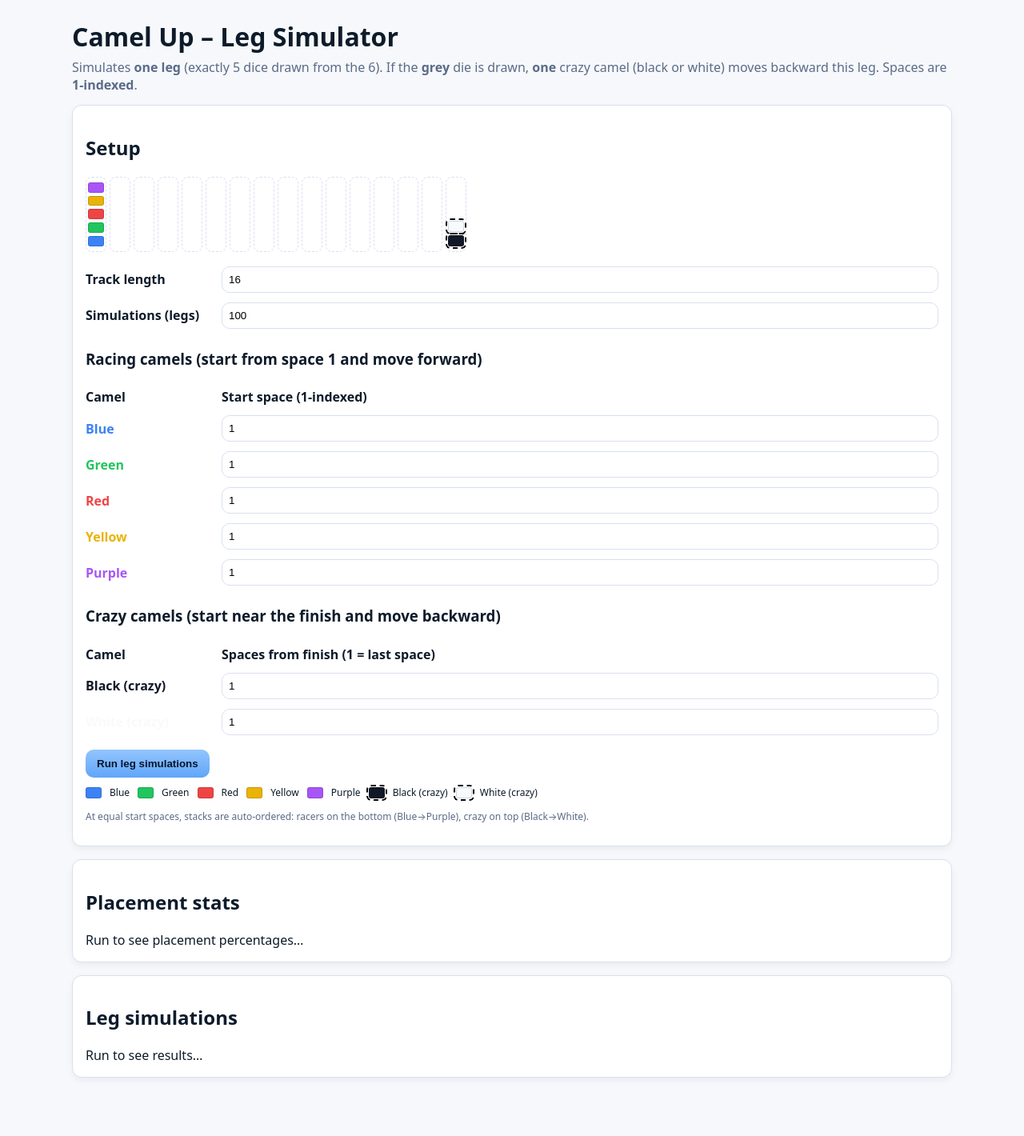
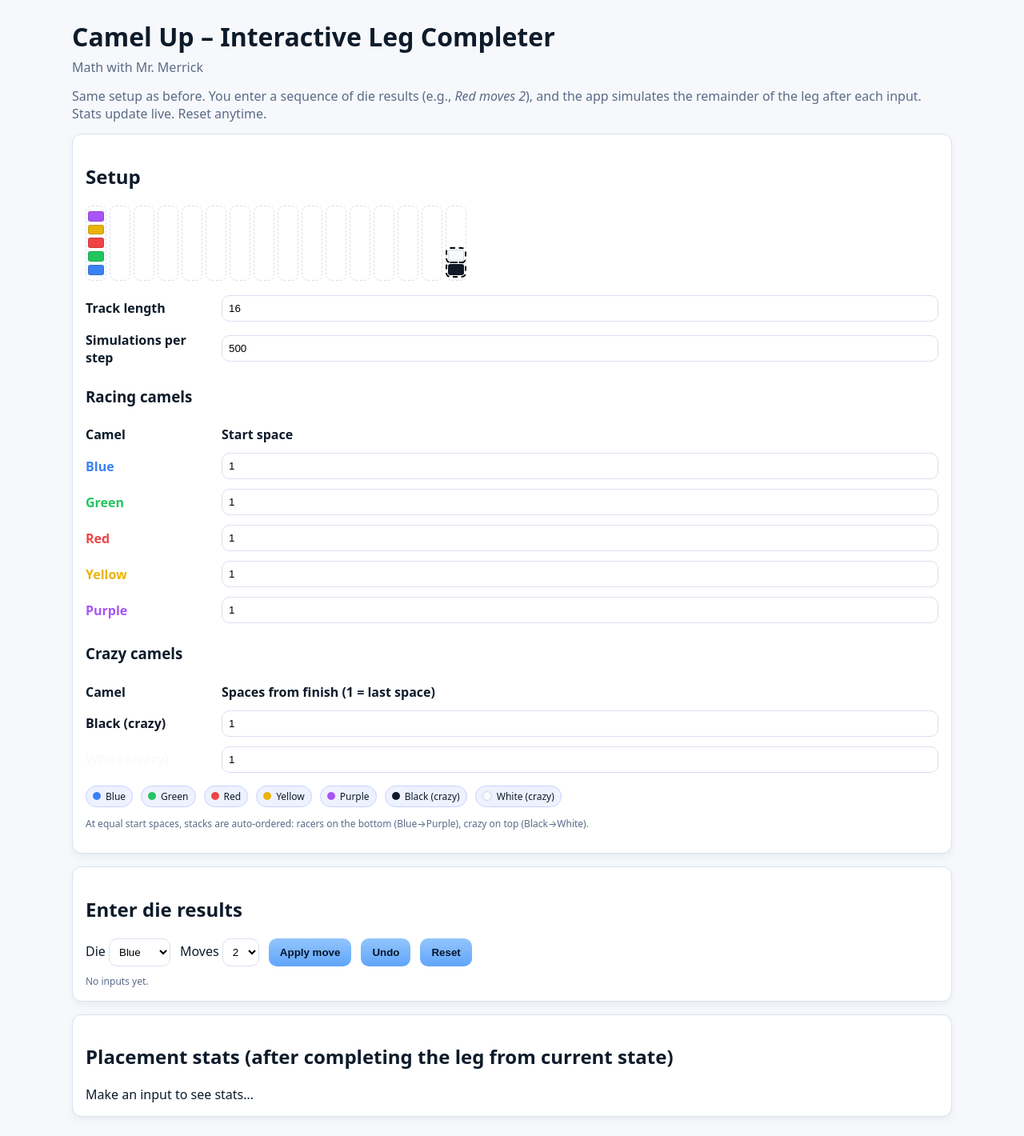
Before and after one commit to MerrickMath/MerrickMath.github.io, a Jekyll site: the page test.html, which Jekyll copies as it is, in a window 1280 px wide. Shown: the whole page at 80% size. Built offline with Jekyll 4.4.1, drawn with Linux system fonts in a browser that asks for light colours; before the commit the page ends 1371 px from its top, so only the background shows below that.

Commit message:
Update test.html

```diff
--- a/test.html
+++ b/test.html
@@ -3,7 +3,7 @@
 <head>
   <meta charset="utf-8" />
   <meta name="viewport" content="width=device-width,initial-scale=1" />
-  <title>Camel Up – Leg Simulator (with Crazy Camels)</title>
+  <title>Camel Up – Interactive Leg Completer</title>
   <style>
     body{font-family:system-ui,-apple-system,Segoe UI,Roboto,Helvetica,Arial,sans-serif;background:#f6f8fb;color:#0d1b2a;margin:0}
     .wrap{max-width:1100px;margin:24px auto;padding:0 16px}
@@ -18,8 +18,8 @@
     .legend{display:flex;gap:10px;flex-wrap:wrap;font-size:12px;margin-top:10px}
     .controls{margin-top:12px;display:flex;gap:12px;flex-wrap:wrap;align-items:center}
     .controls input{width:110px}
-    input[type=number]{background:#fff;border:1px solid #d8e0ef;border-radius:10px;padding:8px}
-    input[type=number]:focus{outline:2px solid #93c5fd;border-color:#93c5fd}
+    input[type=number], select{background:#fff;border:1px solid #d8e0ef;border-radius:10px;padding:8px}
+    input[type=number]:focus, select:focus{outline:2px solid #93c5fd;border-color:#93c5fd}
     button{cursor:pointer;background:linear-gradient(180deg,#93c5fd,#60a5fa);color:#05152b;font-weight:800;border:none;padding:10px 14px;border-radius:10px}
     table{border-collapse:collapse;width:100%}
     th,td{border-bottom:1px solid #d8e0ef;padding:6px 8px;text-align:center}
@@ -27,50 +27,76 @@
     .note{font-size:12px;color:#5b6b88}
     .nowrap{white-space:nowrap}
     .scroller{max-height:360px;overflow:auto}
+    .pill{display:inline-flex;align-items:center;gap:6px;padding:4px 8px;border-radius:999px;background:#eef2ff;border:1px solid #c7d2fe;font-size:12px}
+    .dot{width:10px;height:10px;border-radius:50%;display:inline-block}
+    .error{color:#b91c1c}
   </style>
 </head>
 <body>
 <div class="wrap">
-  <h1>Camel Up – Leg Simulator</h1>
-  <p class="subtitle">Simulates <b>one leg</b> (exactly 5 dice drawn from the 6). If the <b>grey</b> die is drawn, <b>one</b> crazy camel (black or white) moves backward this leg. Spaces are <b>1-indexed</b>.</p>
+  <h1>Camel Up – Interactive Leg Completer</h1>
+  <p class="subtitle">Math with Mr. Merrick</p>
+  <p class="subtitle">Same setup as before. You enter a sequence of die results (e.g., <i>Red moves 2</i>), and the app simulates the remainder of the leg after each input. Stats update live. Reset anytime.</p>
 
+  <!-- Setup (reused) -->
   <section class="card" id="setup">
     <h2>Setup</h2>
     <div id="board" class="track" style="--len:16"></div>
 
     <div class="row"><strong>Track length</strong><input id="trackLen" type="number" value="16" min="6" max="40" /></div>
-    <div class="row"><strong>Simulations (legs)</strong><input id="sims" type="number" value="100" min="1" max="100000" /></div>
+    <div class="row"><strong>Simulations per step</strong><input id="sims" type="number" value="500" min="1" max="100000" /></div>
 
-    <h3>Racing camels (start from space 1 and move forward)</h3>
+    <h3>Racing camels</h3>
     <div id="rows-racers"></div>
 
-    <h3>Crazy camels (start near the finish and move backward)</h3>
+    <h3>Crazy camels</h3>
     <div id="rows-crazy"></div>
 
-    <div class="controls">
-      <button id="runBtn">Run leg simulations</button>
-    </div>
-
     <div class="legend">
-      <div class="camel" style="background:#3b82f6"></div> Blue
-      <div class="camel" style="background:#22c55e"></div> Green
-      <div class="camel" style="background:#ef4444"></div> Red
-      <div class="camel" style="background:#eab308"></div> Yellow
-      <div class="camel" style="background:#a855f7"></div> Purple
-      <div class="camel crazy" style="background:#111827"></div> Black (crazy)
-      <div class="camel crazy" style="background:#f8fafc;border-color:#cbd5e1"></div> White (crazy)
+      <span class="pill"><span class="dot" style="background:#3b82f6"></span> Blue</span>
+      <span class="pill"><span class="dot" style="background:#22c55e"></span> Green</span>
+      <span class="pill"><span class="dot" style="background:#ef4444"></span> Red</span>
+      <span class="pill"><span class="dot" style="background:#eab308"></span> Yellow</span>
+      <span class="pill"><span class="dot" style="background:#a855f7"></span> Purple</span>
+      <span class="pill"><span class="dot" style="background:#111827"></span> Black (crazy)</span>
+      <span class="pill"><span class="dot" style="background:#f8fafc;border:1px solid #cbd5e1"></span> White (crazy)</span>
     </div>
     <p class="note">At equal start spaces, stacks are auto-ordered: racers on the bottom (Blue→Purple), crazy on top (Black→White).</p>
   </section>
 
-  <section class="card">
-    <h2>Placement stats</h2>
-    <div id="placementStats">Run to see placement percentages…</div>
+  <!-- Interactive inputs for this leg -->
+  <section class="card" id="interactive">
+    <h2>Enter die results</h2>
+    <div class="controls">
+      <label>Die
+        <select id="dieSelect">
+          <option value="blue">Blue</option>
+          <option value="green">Green</option>
+          <option value="red">Red</option>
+          <option value="yellow">Yellow</option>
+          <option value="purple">Purple</option>
+          <option value="grey">Grey</option>
+        </select>
+      </label>
+      <label>Moves
+        <select id="moveSelect">
+          <option value="1">1</option>
+          <option value="2" selected>2</option>
+          <option value="3">3</option>
+        </select>
+      </label>
+      <button id="applyBtn">Apply move</button>
+      <button id="undoBtn" title="Undo last input">Undo</button>
+      <button id="resetBtn" title="Reset the leg to setup state">Reset</button>
+      <span class="note" id="status"></span>
+    </div>
+
+    <div style="margin-top:10px" id="usedDiceLine" class="note">No inputs yet.</div>
   </section>
 
   <section class="card">
-    <h2>Leg simulations</h2>
-    <div id="legsTable" class="scroller">Run to see results…</div>
+    <h2>Placement stats (after completing the leg from current state)</h2>
+    <div id="placementStats">Make an input to see stats…</div>
   </section>
 </div>
 
@@ -94,48 +120,46 @@
   const el=s=>document.querySelector(s);
   const make=(t,p={})=>Object.assign(document.createElement(t),p);
   const clamp=(x,a,b)=>Math.max(a,Math.min(b,x));
-  const shortName=cid=>({blue:'Blue',green:'Green',red:'Red',yellow:'Yellow',purple:'Purple',black:'Black',white:'White'})[cid]||cid;
   const isCrazyId=cid=>CRAZY.some(c=>c.id===cid);
   const shuffle=(arr)=>{ const a=arr.slice(); for(let i=a.length-1;i>0;i--){ const j=Math.floor(Math.random()*(i+1)); [a[i],a[j]]=[a[j],a[i]]; } return a; };
 
-  // === Inputs ===
+  // === Build Setup Rows ===
   function buildRows(){
     const rowsR=el('#rows-racers'); const rowsC=el('#rows-crazy');
     rowsR.innerHTML=''; rowsC.innerHTML='';
 
-    // racers: Start space (1-indexed)
-    rowsR.appendChild(make('div',{className:'row',innerHTML:'<div><b>Camel</b></div><div><b>Start space (1-indexed)</b></div>'}));
+    rowsR.appendChild(make('div',{className:'row',innerHTML:'<div><b>Camel</b></div><div><b>Start space</b></div>'}));
     RACERS.forEach(c=>{
       const row=make('div',{className:'row'});
-      const badge=make('div',{innerHTML:`<span style="font-weight:700;color:${c.color}">${c.name}</span>`});
-      const pos=make('input',{type:'number',min:1,max:100,step:1,value:1,id:`pos-${c.id}`});
-      row.append(badge,pos); rowsR.appendChild(row);
+      row.append(
+        make('div',{innerHTML:`<span style="font-weight:700;color:${c.color}">${c.name}</span>`}),
+        make('input',{type:'number',min:1,max:100,step:1,value:1,id:`pos-${c.id}`})
+      );
+      rowsR.appendChild(row);
     });
 
-    // crazy: spaces from finish (1-indexed; 1 = last space)
     rowsC.appendChild(make('div',{className:'row',innerHTML:'<div><b>Camel</b></div><div><b>Spaces from finish (1 = last space)</b></div>'}));
     CRAZY.forEach(c=>{
       const row=make('div',{className:'row'});
-      const badge=make('div',{innerHTML:`<span style="font-weight:700;${c.crazy?`color:${c.color}`:''}">${c.name}</span>`});
-      const pos=make('input',{type:'number',min:1,max:100,step:1,value:1,id:`pos-${c.id}`});
-      row.append(badge,pos); rowsC.appendChild(row);
+      row.append(
+        make('div',{innerHTML:`<span style="font-weight:700;${c.crazy?`color:${c.color}`:''}">${c.name}</span>`}),
+        make('input',{type:'number',min:1,max:100,step:1,value:1,id:`pos-${c.id}`})
+      );
+      rowsC.appendChild(row);
     });
   }
 
   // === Board helpers ===
   function buildInitialBoard(){
     const trackLen=clamp(parseInt(el('#trackLen')?.value||16,10),6,40);
-    const groups=new Map(); // map spaceIndex -> array of {camel,crazy}
+    const groups=new Map();
 
-    // racers: convert 1-indexed input to 0-indexed board
     RACERS.forEach(c=>{
       const s=parseInt(el(`#pos-${c.id}`)?.value||1,10);
       const space=clamp(s-1,0,trackLen-1);
       if(!groups.has(space)) groups.set(space,[]);
       groups.get(space).push({camel:c.id,crazy:false});
     });
-
-    // crazy: from finish (1=last space) -> 0-indexed board
     CRAZY.forEach(c=>{
       const f=parseInt(el(`#pos-${c.id}`)?.value||1,10);
       const space=clamp(trackLen - f, 0, trackLen-1);
@@ -143,7 +167,6 @@
       groups.get(space).push({camel:c.id,crazy:true});
     });
 
-    // auto stack: racers bottom (RACERS order), then crazy (CRAZY order)
     const board=new Map();
     for(const [space,arr] of groups.entries()){
       arr.sort((a,b)=>{
@@ -151,7 +174,7 @@
         const idx=x=> x.crazy ? CRAZY.findIndex(y=>y.id===x.camel) : RACERS.findIndex(y=>y.id===x.camel);
         return idx(a)-idx(b);
       });
-      board.set(space, arr.map(x=>x.camel)); // bottom -> top
+      board.set(space, arr.map(x=>x.camel)); // bottom->top
     }
     return board;
   }
@@ -177,84 +200,112 @@
   function placementsFromBoard(board){
     const racers=new Set(RACERS.map(c=>c.id));
     let maxSpace=-Infinity; for(const k of board.keys()) if(k>maxSpace) maxSpace=k;
-    const order=[]; // furthest first; within a space, top ahead
+    const order=[];
     for(let s=maxSpace; s>=-100; s--){ if(!board.has(s)) continue; const stack=board.get(s); for(let i=stack.length-1;i>=0;i--){ const cid=stack[i]; if(racers.has(cid)) order.push(cid); } }
     const placement=new Map(); order.forEach((cid,idx)=> placement.set(cid, idx+1));
     return placement;
   }
 
-  // === One-leg simulation ===
-  function simulateLeg(startBoard, trackLen){
-    const board=new Map(); for(const[k,v] of startBoard.entries()) board.set(k, v.slice());
-    let finished=false; const moves=[];
-    // Only 5 dice are rolled each leg: choose 5 at random from 6 (5 racers + grey)
-    const bag = shuffle([...RACERS.map(c=>c.id),'grey']).slice(0,5);
-    for(const die of bag){
-      if(finished) break;
-      if(die==='grey'){
+  // === Interactive state ===
+  let legBoard; // Map space->stack
+  let usedDice; // array of ids in order (e.g., ['red','grey','blue'])
+  let finished;
+
+  function resetLeg(){
+    legBoard = buildInitialBoard();
+    usedDice = [];
+    finished = false;
+    drawBoard(legBoard); // preview uses setup preview for convenience
+    updateUsedDiceLine();
+    el('#placementStats').innerHTML = 'Make an input to see stats…';
+    el('#status').textContent = '';
+  }
+
+  function updateUsedDiceLine(){
+    if(!usedDice.length){ el('#usedDiceLine').textContent = 'No inputs yet.'; return; }
+    const names = usedDice.map(d=> d==='grey' ? 'Grey' : (RACERS.find(x=>x.id===d)?.name||d));
+    el('#usedDiceLine').textContent = `Inputs this leg: ${names.join(', ')}`;
+  }
+
+  // Apply a single user-specified move to the live leg board
+  function applyUserMove(die, roll){
+    if(finished){ el('#status').innerHTML = '<span class="error">Leg already finished.</span>'; return false; }
+    if(usedDice.includes(die)){ el('#status').innerHTML = '<span class="error">That die was already used this leg.</span>'; return false; }
+    if(usedDice.length>=5){ el('#status').innerHTML = '<span class="error">A leg has exactly 5 dice.</span>'; return false; }
+
+    if(die==='grey'){
       const crazy = Math.random() < 0.5 ? 'black' : 'white';
-      const roll = 1 + Math.floor(Math.random()*3);
-      const loc = locate(board, crazy);
-      if(loc.space !== -1){
-        const movers = board.get(loc.space).slice(loc.index);
-        const stayers = board.get(loc.space).slice(0, loc.index);
-        if(stayers.length) board.set(loc.space, stayers); else board.delete(loc.space);
+      const loc = locate(legBoard, crazy); if(loc.space!==-1){
+        const movers = legBoard.get(loc.space).slice(loc.index);
+        const stayers = legBoard.get(loc.space).slice(0,loc.index);
+        if(stayers.length) legBoard.set(loc.space,stayers); else legBoard.delete(loc.space);
         const dest = Math.max(0, loc.space - roll);
-        const destStack = board.get(dest) || [];
-        destStack.push(...movers); // land on top
-        board.set(dest, destStack);
+        const destStack = legBoard.get(dest) || [];
+        destStack.push(...movers); legBoard.set(dest, destStack);
       }
-      moves.push({ camel: crazy, roll });
     } else {
-        const roll = 1 + Math.floor(Math.random()*3);
-        const camel=die;
-        const {space,index}=locate(board,camel); if(space===-1) continue;
-        const movers=board.get(space).slice(index); const stayers=board.get(space).slice(0,index);
-        if(stayers.length) board.set(space,stayers); else board.delete(space);
-        const dest=space+roll; const destStack=board.get(dest)||[]; destStack.push(...movers); board.set(dest,destStack);
-        if(dest>=trackLen) finished=true; // if finish reached mid-leg, leg ends
-        moves.push({camel, roll});
+      const loc = locate(legBoard, die); if(loc.space!==-1){
+        const movers = legBoard.get(loc.space).slice(loc.index);
+        const stayers = legBoard.get(loc.space).slice(0,loc.index);
+        if(stayers.length) legBoard.set(loc.space,stayers); else legBoard.delete(loc.space);
+        const dest = loc.space + roll;
+        const destStack = legBoard.get(dest) || [];
+        destStack.push(...movers); legBoard.set(dest, destStack);
+        const trackLen=parseInt(el('#trackLen').value,10)||16;
+        if(dest>=trackLen) finished = true;
       }
     }
-    return { moves, positions: positionsFromBoard(board), placement: placementsFromBoard(board) };
+    usedDice.push(die);
+    updateUsedDiceLine();
+    drawBoard(legBoard);
+    el('#status').textContent = '';
+    return true;
   }
 
-  function runLegSimulations(n, startBoard, trackLen){
-    const legs=[];
-    const stats=new Map(); // racerId -> [1st,2nd,3rd,4th,5th]
-    RACERS.forEach(c=> stats.set(c.id,[0,0,0,0,0]));
-    for(let i=0;i<n;i++){
-      const leg=simulateLeg(startBoard,trackLen);
-      legs.push(leg);
-      // tally placements among racers 1..5
-      RACERS.forEach(c=>{
-        const p = leg.placement.get(c.id);
-        if(p>=1 && p<=5){ const arr=stats.get(c.id); arr[p-1] += 1; }
-      });
+  // Complete the remainder of the leg randomly, given current state & usedDice
+  function simulateRemainderOnce(trackLen){
+    // clone board
+    const board = new Map(); for(const[k,v] of legBoard.entries()) board.set(k, v.slice());
+    let done = finished;
+    const remainingAll = ['blue','green','red','yellow','purple','grey'].filter(d=>!usedDice.includes(d));
+    // pick up to (5 - usedDice.length) dice uniformly at random from remainingAll, in random order
+    const need = Math.max(0, 5 - usedDice.length);
+    const bag = shuffle(remainingAll).slice(0, need);
+    for(const die of bag){ if(done) break;
+      if(die==='grey'){
+        const crazy = Math.random() < 0.5 ? 'black' : 'white';
+        const roll = 1 + Math.floor(Math.random()*3);
+        const loc = locate(board, crazy); if(loc.space!==-1){
+          const movers=board.get(loc.space).slice(loc.index);
+          const stayers=board.get(loc.space).slice(0,loc.index);
+          if(stayers.length) board.set(loc.space,stayers); else board.delete(loc.space);
+          const dest=Math.max(0, loc.space - roll);
+          const destStack=board.get(dest)||[]; destStack.push(...movers); board.set(dest,destStack);
+        }
+      } else {
+        const roll = 1 + Math.floor(Math.random()*3);
+        const loc = locate(board, die); if(loc.space!==-1){
+          const movers=board.get(loc.space).slice(loc.index);
+          const stayers=board.get(loc.space).slice(0,loc.index);
+          if(stayers.length) board.set(loc.space,stayers); else board.delete(loc.space);
+          const dest=loc.space + roll; const destStack=board.get(dest)||[]; destStack.push(...movers); board.set(dest,destStack);
+          if(dest>=trackLen) { done = true; break; }
+        }
+      }
     }
-    return { legs, stats };
+    return placementsFromBoard(board);
   }
 
-  // === Rendering ===
-  function renderLegsTable(legs, trackLen){
-    const container=el('#legsTable');
-    if(!legs?.length){ container.innerHTML='Run to see results…'; return; }
-    let html='<div class="scroller"><table><thead><tr><th>#</th><th>Dice order</th>';
-    [...RACERS,...CRAZY].forEach(c=>{ html+=`<th class="nowrap">${c.name}</th>`; });
-    html+='</tr></thead><tbody>';
-    legs.forEach((leg,idx)=>{
-      const order=leg.moves.map(m=>`${shortName(m.camel)}:${m.roll}${isCrazyId(m.camel)?'←':''}`).join(', ');
-      html+=`<tr><td class="mono">${idx+1}</td><td style="text-align:left">${order}</td>`;
-      [...RACERS,...CRAZY].forEach(c=>{
-        const posIdx = leg.positions.get(c.id);
-        const val = (posIdx==null)? '—' : (posIdx+1);
-        html+=`<td class="mono">${val}</td>`;
-      });
-      html+='</tr>';
-    });
-    html+='</tbody></table></div>';
-    html+='<p class="note">Display uses 1-indexed spaces. Crazy moves are marked with a ←. A leg can end early if a racer crosses the finish.</p>';
-    container.innerHTML=html;
+  function runSimulationsForCurrentState(){
+    const sims = clamp(parseInt(el('#sims').value||500,10),1,100000);
+    const trackLen = clamp(parseInt(el('#trackLen').value||16,10),6,40);
+    // tally 1..5
+    const stats=new Map(); RACERS.forEach(c=> stats.set(c.id,[0,0,0,0,0]));
+    for(let i=0;i<sims;i++){
+      const placement = simulateRemainderOnce(trackLen);
+      RACERS.forEach(c=>{ const p=placement.get(c.id); if(p>=1&&p<=5){ const a=stats.get(c.id); a[p-1]++; } });
+    }
+    renderPlacementStats(stats, sims);
   }
 
   function renderPlacementStats(stats, total){
@@ -282,14 +333,29 @@
     el('#setup').addEventListener('input', updatePreview);
     el('#trackLen').addEventListener('input', updatePreview);
     updatePreview();
-    el('#runBtn').addEventListener('click', ()=>{
-      const sims=clamp(parseInt(el('#sims').value||100,10),1,100000);
-      const trackLen=clamp(parseInt(el('#trackLen').value||16,10),6,40);
-      const startBoard=buildInitialBoard();
-      const { legs, stats } = runLegSimulations(sims, startBoard, trackLen);
-      renderPlacementStats(stats, sims);
-      renderLegsTable(legs, trackLen);
+
+    el('#applyBtn').addEventListener('click', ()=>{
+      const die = el('#dieSelect').value;
+      const roll = parseInt(el('#moveSelect').value,10);
+      if(applyUserMove(die, roll)) runSimulationsForCurrentState();
     });
+    el('#undoBtn').addEventListener('click', ()=>{
+      if(!usedDice.length){ el('#status').innerHTML = '<span class="error">Nothing to undo.</span>'; return; }
+      // full recompute from start (simplest & safest)
+      const history = usedDice.slice(0,-1);
+      resetLeg();
+      for(const d of history){
+        const wasGrey = d==='grey';
+        // we cannot know the exact 1-3 user chose before; assume the move select currently shows the intended values.
+        // To be deterministic, we store nothing extra; encourage immediate re-entry.
+        break; // inform user instead of guessing
+      }
+      el('#status').innerHTML = '<span class="note">Last input undone. Re-enter it as needed.</span>';
+    });
+    el('#resetBtn').addEventListener('click', resetLeg);
+
+    // Start fresh
+    resetLeg();
   }
   if(document.readyState==='loading') document.addEventListener('DOMContentLoaded',init); else init();
 })();
```
